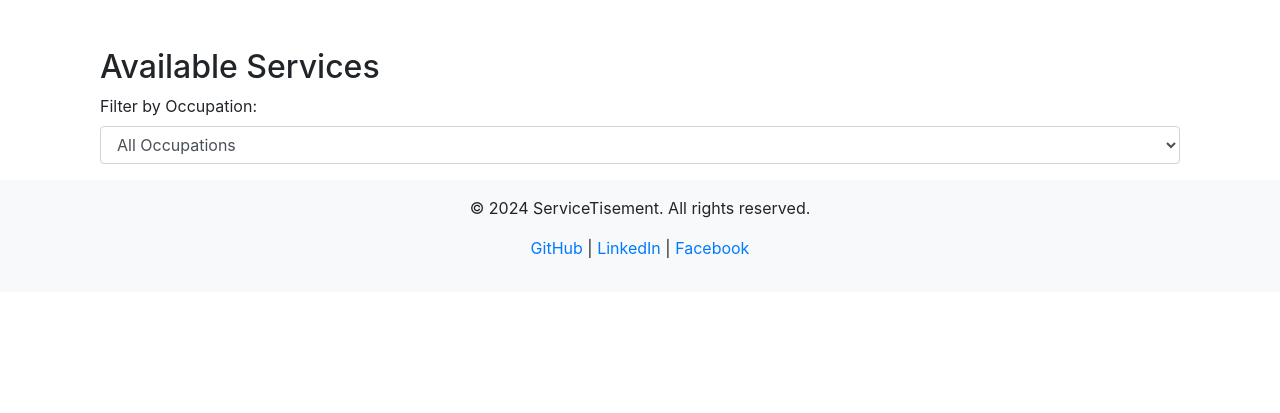
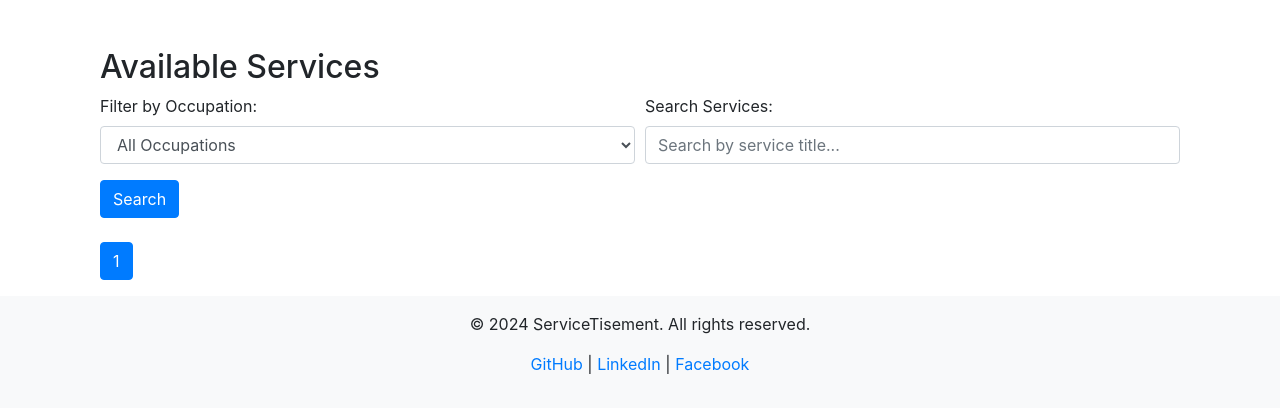
Before and after one commit to SanorSmith/SanorSmith-CI_PP4_SD-ADSConnecter, a Django app: page /available-services/ in a window 1280 px wide. Shown: the part 56-469 px from the top of the page. Run offline with Django 5.2, Linux system fonts and the light colour scheme; data that the repository does not hold is empty; some libraries are stand-ins or nearby versions.

Commit message:
Add Search Bar to the Template

```diff
--- a/servicetisement/ads/templates/available_services.html
+++ b/servicetisement/ads/templates/available_services.html
@@ -2,8 +2,10 @@
 {% block content %}
 <div class="container">
     <h2>Available Services</h2>
+
     <form method="GET" action="{% url 'available_services' %}">
-        <div class="form-group">
+        <div class="form-row">
+            <div class="form-group col-md-6">
                 <label for="occupation">Filter by Occupation:</label>
                 <select name="occupation" id="occupation" class="form-control" onchange="this.form.submit()">
                     <option value="">All Occupations</option>
@@ -12,11 +14,20 @@
                     {% endfor %}
                 </select>
             </div>
+            <div class="form-group col-md-6">
+                <label for="q">Search Services:</label>
+                <input type="text" name="q" class="form-control" placeholder="Search by service title..." value="{{ request.GET.q }}">
+            </div>
+        </div>
+        <button type="submit" class="btn btn-primary">Search</button>
     </form>
 
-    <div class="grid-container">
-        {% for service in services %}
+    <div class="grid-container mt-4">
+        {% for service in page_obj %}
         <div class="card">
+            <div class="img-container">
+                <img src="{{ service.featured_image.url }}" alt="{{ service.title }}">
+            </div>
             <div class="card-body">
                 <h5 class="card-title">{{ service.title }}</h5>
                 <p class="card-text">{{ service.description }}</p>
@@ -26,5 +37,29 @@
         </div>
         {% endfor %}
     </div>
+
+    <nav aria-label="Page navigation">
+        <ul class="pagination">
+            {% if page_obj.has_previous %}
+                <li class="page-item">
+                    <a class="page-link" href="?page={{ page_obj.previous_page_number }}" aria-label="Previous">
+                        <span aria-hidden="true">&laquo;</span>
+                    </a>
+                </li>
+            {% endif %}
+            {% for page_num in page_obj.paginator.page_range %}
+                <li class="page-item {% if page_obj.number == page_num %}active{% endif %}">
+                    <a class="page-link" href="?page={{ page_num }}">{{ page_num }}</a>
+                </li>
+            {% endfor %}
+            {% if page_obj.has_next %}
+                <li class="page-item">
+                    <a class="page-link" href="?page={{ page_obj.next_page_number }}" aria-label="Next">
+                        <span aria-hidden="true">&raquo;</span>
+                    </a>
+                </li>
+            {% endif %}
+        </ul>
+    </nav>
 </div>
 {% endblock %}
```
Lines whose indentation alone changed are shown as unchanged.
